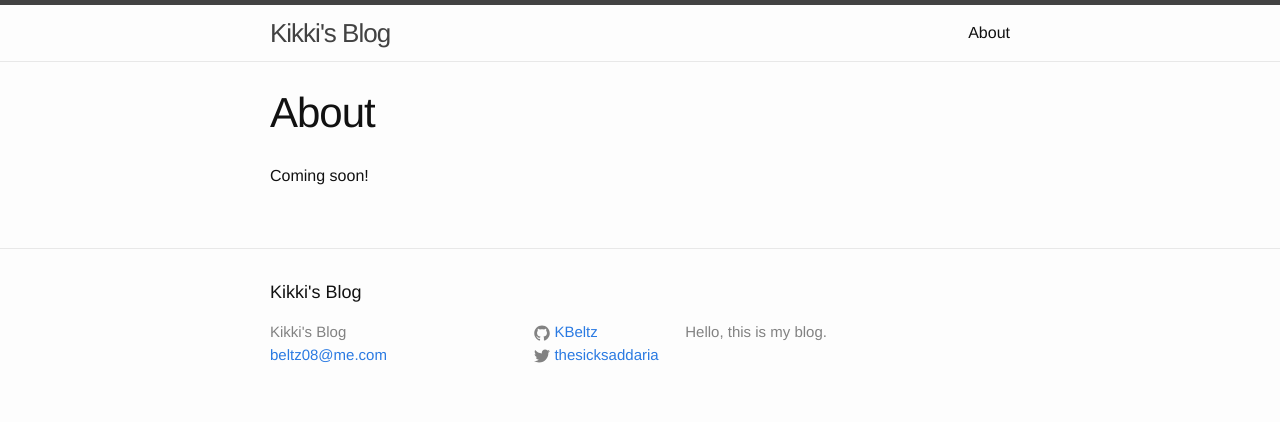
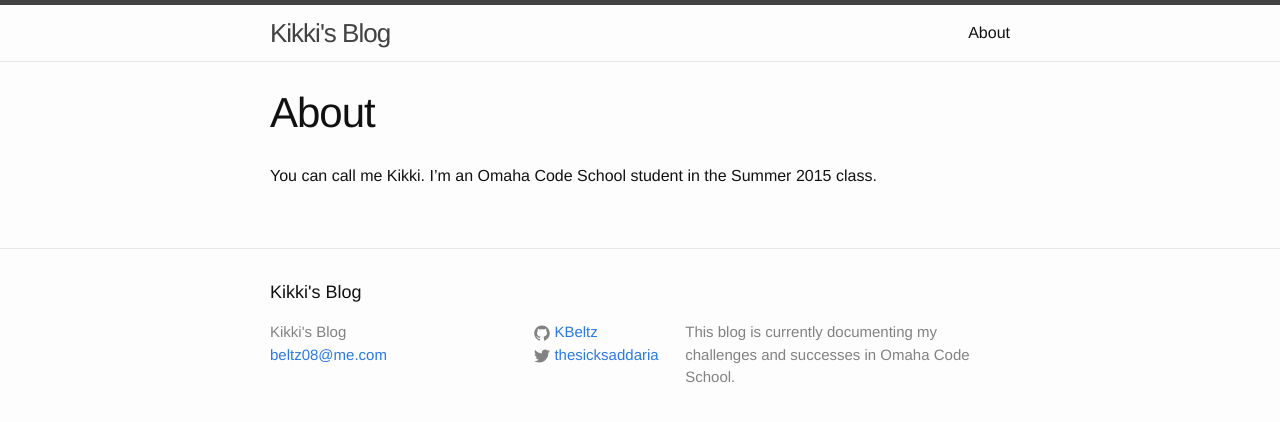
Before and after one commit to KBeltz/KBeltz, a Jekyll site: the page built from about.md, in a window 1280 px wide. Shown: the top 422 px of the page. Built offline with Jekyll 4.4.1, drawn with Linux system fonts in a browser that asks for light colours; Markdown is read by kramdown in place of the engine named in the settings.

Commit message:
Edited description and about page.

```diff
--- a/_config.yml
+++ b/_config.yml
@@ -2,7 +2,7 @@
 title: Kikki's Blog
 email: beltz08@me.com
 description: > # this means to ignore newlines until "baseurl:"
-  Hello, this is my blog.
+  This blog is currently documenting my challenges and successes in Omaha Code School.
 baseurl: "" # the subpath of your site, e.g. /blog/
 url: "http://yourdomain.com" # the base hostname & protocol for your site
 
--- a/about.md
+++ b/about.md
@@ -4,4 +4,4 @@ title: About
 permalink: /about/
 ---
 
-Coming soon!
+You can call me Kikki. I'm an Omaha Code School student in the Summer 2015 class.
```
